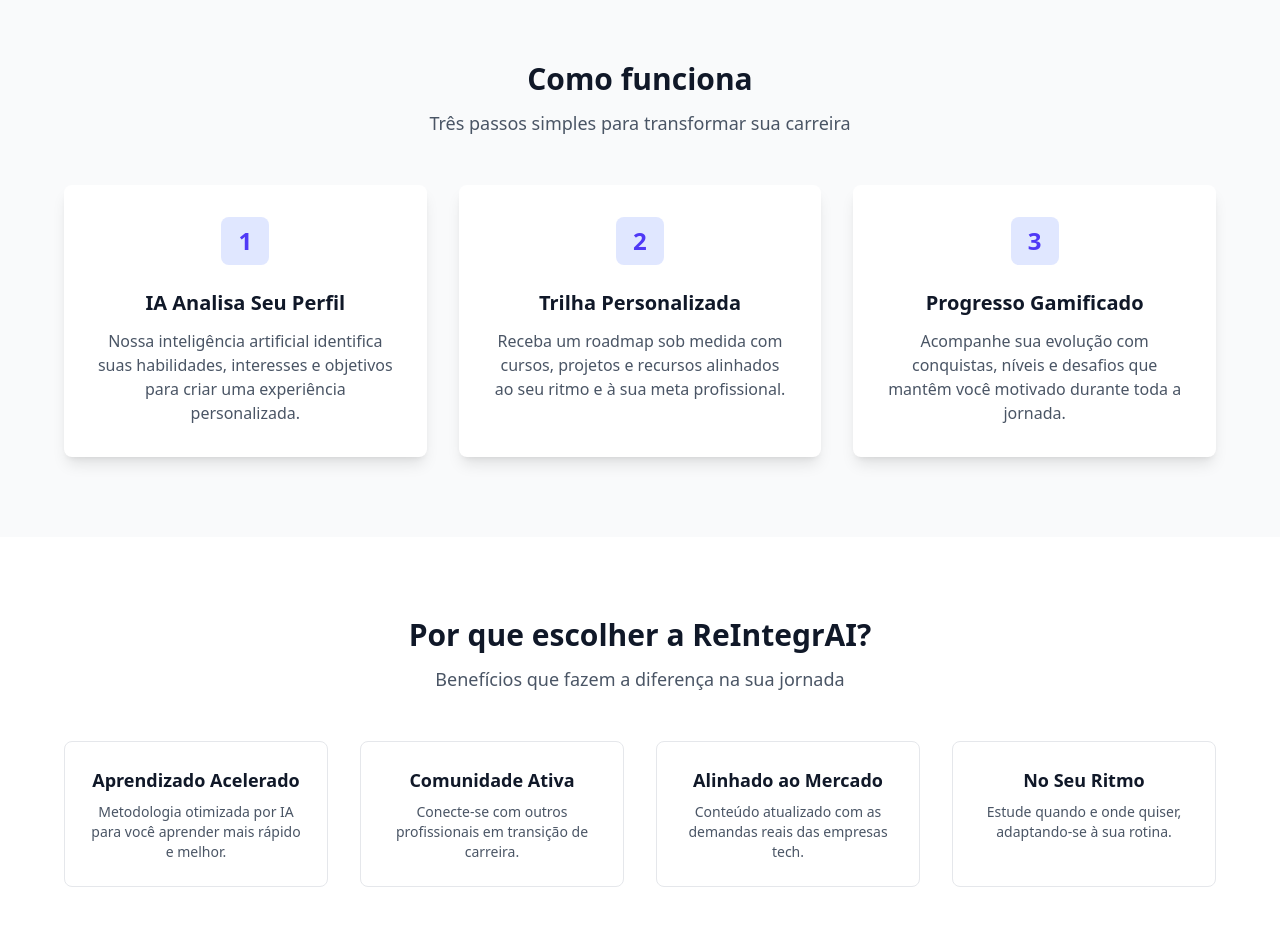
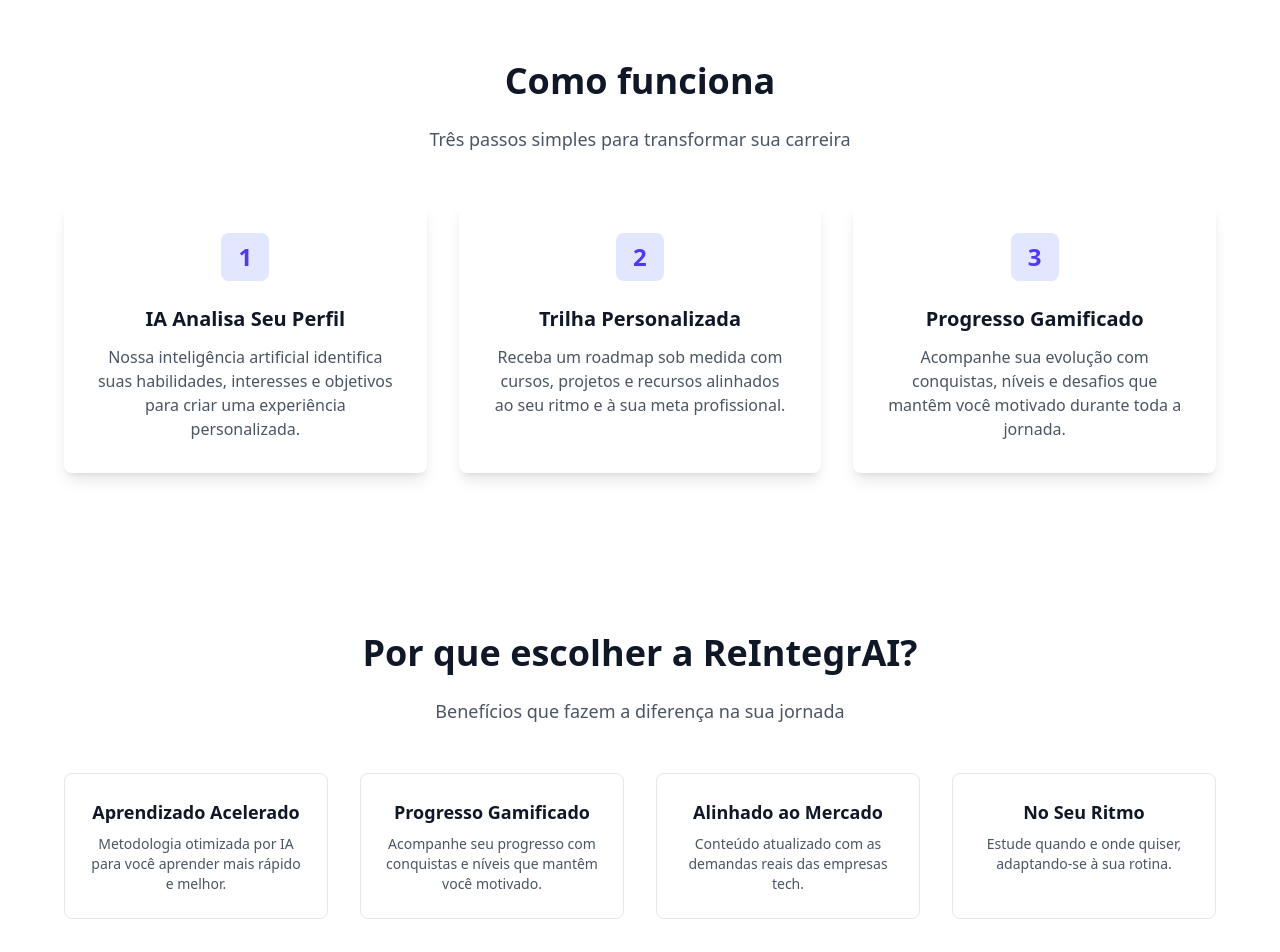
Before and after one commit to Grupo-ELM-Global-Solution-2/Front-end-design-engineering, a React (Vite) app: page / in a window 1280 px wide. Shown: the part 520-1472 px from the top of the page. Built offline with nearby package versions, Linux system fonts and the light colour scheme.

Commit message:
feat: Ajustando página Home para funcionar o tema escuro

```diff
--- a/src/routes/Home/index.tsx
+++ b/src/routes/Home/index.tsx
@@ -1,113 +1,102 @@
 import { Link } from 'react-router-dom';
+import Card from '../../components/Card/Card';
 
 export default function Home() {
+
     return (
-        <main className="bg-white text-gray-900">
+        <main className="bg-white dark:bg-gray-900 text-gray-900 dark:text-gray-100 transition-colors duration-300">
 
             {/* Hero Section */}
-            <section className="bg-indigo-50 py-24 px-6 text-center">
-                <h1 className="text-4xl md:text-6xl font-extrabold text-gray-900 mb-6 leading-tight">
-                    Sua nova carreira em tech começa aqui
-                </h1>
-                <p className="text-lg text-gray-600 max-w-2xl mx-auto mb-10">
-                    Plataforma inteligente que identifica seu perfil, cria trilhas personalizadas e acelera sua entrada no mercado digital
-                </p>
+            <section className="bg-indigo-50 dark:bg-gray-800 py-24 px-6 text-center transition-colors duration-300">
+                <h1 className="text-4xl md:text-6xl font-extrabold text-gray-900 dark:text-white mb-6 leading-tight">Sua nova carreira em tech começa aqui</h1>
+                <p className="text-lg text-gray-600 dark:text-gray-300 max-w-2xl mx-auto mb-10">Plataforma inteligente que identifica seu perfil, cria trilhas personalizadas e acelera sua entrada no mercado digital</p>
                 <div className="flex justify-center space-x-4">
                     {/* Botão com hover */}
-                    <Link
-                        to="/avaliacao"
-                        className="bg-indigo-600 text-white px-6 py-3 rounded-full font-semibold hover:bg-indigo-700 hover:scale-105 transition-all duration-300"
-                    >
+                    <Link to="/avaliacao" className="bg-indigo-600 dark:bg-indigo-500 text-white px-6 py-3 rounded-full font-semibold hover:bg-indigo-700 dark:hover:bg-indigo-600 hover:scale-105 transition-all duration-300">
                         Começar agora
                     </Link>
                     {/* Botão com hover */}
-                    <button
-                        className="bg-white text-indigo-600 px-6 py-3 rounded-full font-semibold border border-indigo-200 hover:bg-indigo-100 hover:scale-105 transition-all duration-300"
-                    >
+                    <Link to="/avaliacao" className="bg-white dark:bg-gray-700 text-indigo-600 dark:text-indigo-400 px-6 py-3 rounded-full font-semibold border border-indigo-200 dark:border-gray-600 hover:bg-indigo-100 dark:hover:bg-gray-600 hover:scale-105 transition-all duration-300">
                         Ver como funciona
-                    </button>
+                    </Link>
                 </div>
             </section>
 
             {/* Como Funciona */}
-            <section className="bg-gray-50 py-20 px-6">
-                <h2 className="text-3xl font-bold text-center text-gray-900 mb-3">Como funciona</h2>
-                <p className="text-center text-lg text-gray-600 mb-12">Três passos simples para transformar sua carreira</p>
+            <section className="section-padding-bg">
+                <h2 className="section-title">Como funciona</h2>
+                <p className="section-subtitle">Três passos simples para transformar sua carreira</p>
                 <div className="grid md:grid-cols-3 gap-8 max-w-6xl mx-auto">
 
-                    {/* Card 1 com hover */}
-                    <div className="text-center p-8 bg-white rounded-lg shadow-lg flex flex-col items-center hover:shadow-xl hover:scale-105 transition-all duration-300">
-                        <div className="bg-indigo-100 text-indigo-600 w-12 h-12 rounded-lg flex items-center justify-center mx-auto mb-6 text-2xl font-bold">1</div>
-                        <h3 className="text-xl font-semibold text-gray-900 mb-3">IA Analisa Seu Perfil</h3>
-                        <p className="text-gray-600">
-                            Nossa inteligência artificial identifica suas habilidades, interesses e objetivos para criar uma experiência personalizada.
-                        </p>
-                    </div>
+                    <Card
+                        icon="1"
+                        iconClassName="bg-indigo-100 dark:bg-indigo-900 text-indigo-600 dark:text-indigo-300 w-12 h-12 rounded-lg"
+                        title="IA Analisa Seu Perfil"
+                        description="Nossa inteligência artificial identifica suas habilidades, interesses e objetivos para criar uma experiência personalizada."
+                        className="shadow-lg flex flex-col items-center hover:shadow-xl hover:scale-105 transition-all duration-300"
+                    />
 
-                    {/* Card 2 com hover */}
-                    <div className="text-center p-8 bg-white rounded-lg shadow-lg flex flex-col items-center hover:shadow-xl hover:scale-105 transition-all duration-300">
-                        <div className="bg-indigo-100 text-indigo-600 w-12 h-12 rounded-lg flex items-center justify-center mx-auto mb-6 text-2xl font-bold">2</div>
-                        <h3 className="text-xl font-semibold text-gray-900 mb-3">Trilha Personalizada</h3>
-                        <p className="text-gray-600">
-                            Receba um roadmap sob medida com cursos, projetos e recursos alinhados ao seu ritmo e à sua meta profissional.
-                        </p>
-                    </div>
+                    <Card
+                        icon="2"
+                        iconClassName="bg-indigo-100 dark:bg-indigo-900 text-indigo-600 dark:text-indigo-300 w-12 h-12 rounded-lg"
+                        title="Trilha Personalizada"
+                        description="Receba um roadmap sob medida com cursos, projetos e recursos alinhados ao seu ritmo e à sua meta profissional."
+                        className="shadow-lg flex flex-col items-center hover:shadow-xl hover:scale-105 transition-all duration-300"
+                    />
 
-                    {/* Card 3 com hover */}
-                    <div className="text-center p-8 bg-white rounded-lg shadow-lg flex flex-col items-center hover:shadow-xl hover:scale-105 transition-all duration-300">
-                        <div className="bg-indigo-100 text-indigo-600 w-12 h-12 rounded-lg flex items-center justify-center mx-auto mb-6 text-2xl font-bold">3</div>
-                        <h3 className="text-xl font-semibold text-gray-900 mb-3">Progresso Gamificado</h3>
-                        <p className="text-gray-600">
-                            Acompanhe sua evolução com conquistas, níveis e desafios que mantêm você motivado durante toda a jornada.
-                        </p>
-                    </div>
+                    <Card
+                        icon="3"
+                        iconClassName="bg-indigo-100 dark:bg-indigo-900 text-indigo-600 dark:text-indigo-300 w-12 h-12 rounded-lg"
+                        title="Progresso Gamificado"
+                        description="Acompanhe sua evolução com conquistas, níveis e desafios que mantêm você motivado durante toda a jornada."
+                        className="shadow-lg flex flex-col items-center hover:shadow-xl hover:scale-105 transition-all duration-300"
+                    />
                 </div>
             </section>
 
             {/* Por que escolher */}
-            <section className="bg-white py-20 px-6">
-                <h2 className="text-3xl font-bold text-center text-gray-900 mb-3">Por que escolher a ReIntegrAI?</h2>
-                <p className="text-center text-lg text-gray-600 mb-12">Benefícios que fazem a diferença na sua jornada</p>
+            <section className="section-padding">
+                <h2 className="section-title">Por que escolher a ReIntegrAI?</h2>
+                <p className="section-subtitle">Benefícios que fazem a diferença na sua jornada</p>
                 <div className="grid md:grid-cols-2 lg:grid-cols-4 gap-8 max-w-6xl mx-auto">
 
-                    {/* Card 1 com hover */}
-                    <div className="text-center p-6 bg-white rounded-lg border border-gray-200 hover:bg-gray-100 hover:scale-105 transition-all duration-300">
-                        <h3 className="text-lg font-semibold text-gray-900 mb-2">Aprendizado Acelerado</h3>
-                        <p className="text-gray-600 text-sm">Metodologia otimizada por IA para você aprender mais rápido e melhor.</p>
-                    </div>
+                    <Card
+                        title="Aprendizado Acelerado"
+                        description="Metodologia otimizada por IA para você aprender mais rápido e melhor."
+                        className="hover:bg-gray-100 dark:hover:bg-gray-700 hover:scale-105 transition-all duration-300"
+                        variant="benefit"
+                    />
 
-                    {/* Card 2 com hover */}
-                    <div className="text-center p-6 bg-white rounded-lg border border-gray-200 hover:bg-gray-100 hover:scale-105 transition-all duration-300">
-                        <h3 className="text-lg font-semibold text-gray-900 mb-2">Comunidade Ativa</h3>
-                        <p className="text-gray-600 text-sm">Conecte-se com outros profissionais em transição de carreira.</p>
-                    </div>
+                    <Card
+                        title="Progresso Gamificado"
+                        description="Acompanhe seu progresso com conquistas e níveis que mantêm você motivado."
+                        className="hover:bg-gray-100 dark:hover:bg-gray-700 hover:scale-105 transition-all duration-300"
+                        variant="benefit"
+                    />
 
-                    {/* Card 3 com hover */}
-                    <div className="text-center p-6 bg-white rounded-lg border border-gray-200 hover:bg-gray-100 hover:scale-105 transition-all duration-300">
-                        <h3 className="text-lg font-semibold text-gray-900 mb-2">Alinhado ao Mercado</h3>
-                        <p className="text-gray-600 text-sm">Conteúdo atualizado com as demandas reais das empresas tech.</p>
-                    </div>
+                    <Card
+                        title="Alinhado ao Mercado"
+                        description="Conteúdo atualizado com as demandas reais das empresas tech."
+                        className="hover:bg-gray-100 dark:hover:bg-gray-700 hover:scale-105 transition-all duration-300"
+                        variant="benefit"
+                    />
 
-                    {/* Card 4 com hover */}
-                    <div className="text-center p-6 bg-white rounded-lg border border-gray-200 hover:bg-gray-100 hover:scale-105 transition-all duration-300">
-                        <h3 className="text-lg font-semibold text-gray-900 mb-2">No Seu Ritmo</h3>
-                        <p className="text-gray-600 text-sm">Estude quando e onde quiser, adaptando-se à sua rotina.</p>
-                    </div>
+                    <Card
+                        title="No Seu Ritmo"
+                        description="Estude quando e onde quiser, adaptando-se à sua rotina."
+                        className="hover:bg-gray-100 dark:hover:bg-gray-700 hover:scale-105 transition-all duration-300"
+                        variant="benefit"
+                    />
                 </div>
             </section>
 
             {/* Call to Action */}
-            <section className="bg-gray-50 py-20 px-6 text-center">
-                <h2 className="text-3xl font-bold text-gray-900 mb-3">Pronto para decolar na carreira tech?</h2>
-                <p className="text-lg text-gray-600 max-w-xl mx-auto mb-8">
-                    Junte-se a milhares de profissionais que já transformaram suas carreiras com a ReIntegrAI
-                </p>
+            <section className="section-padding-bg text-center">
+                <h2 className="section-title">Pronto para decolar na carreira tech?</h2>
+                <p className="section-subtitle">Responda algumas perguntas e receba uma trilha de aprendizado personalizada com IA</p>
                 {/* Botão com hover */}
-                <Link
-                    to="/avaliacao"
-                    className="inline-block bg-indigo-600 text-white px-6 py-3 rounded-full font-semibold hover:bg-indigo-700 hover:scale-105 transition-all duration-300"
-                >
-                    Começar gratuitamente
+                <Link to="/avaliacao" className="inline-block bg-indigo-600 dark:bg-indigo-500 text-white px-6 py-3 rounded-full font-semibold hover:bg-indigo-700 dark:hover:bg-indigo-600 hover:scale-105 transition-all duration-300">
+                    Comece Aqui!
                 </Link>
             </section>
         </main>
```
